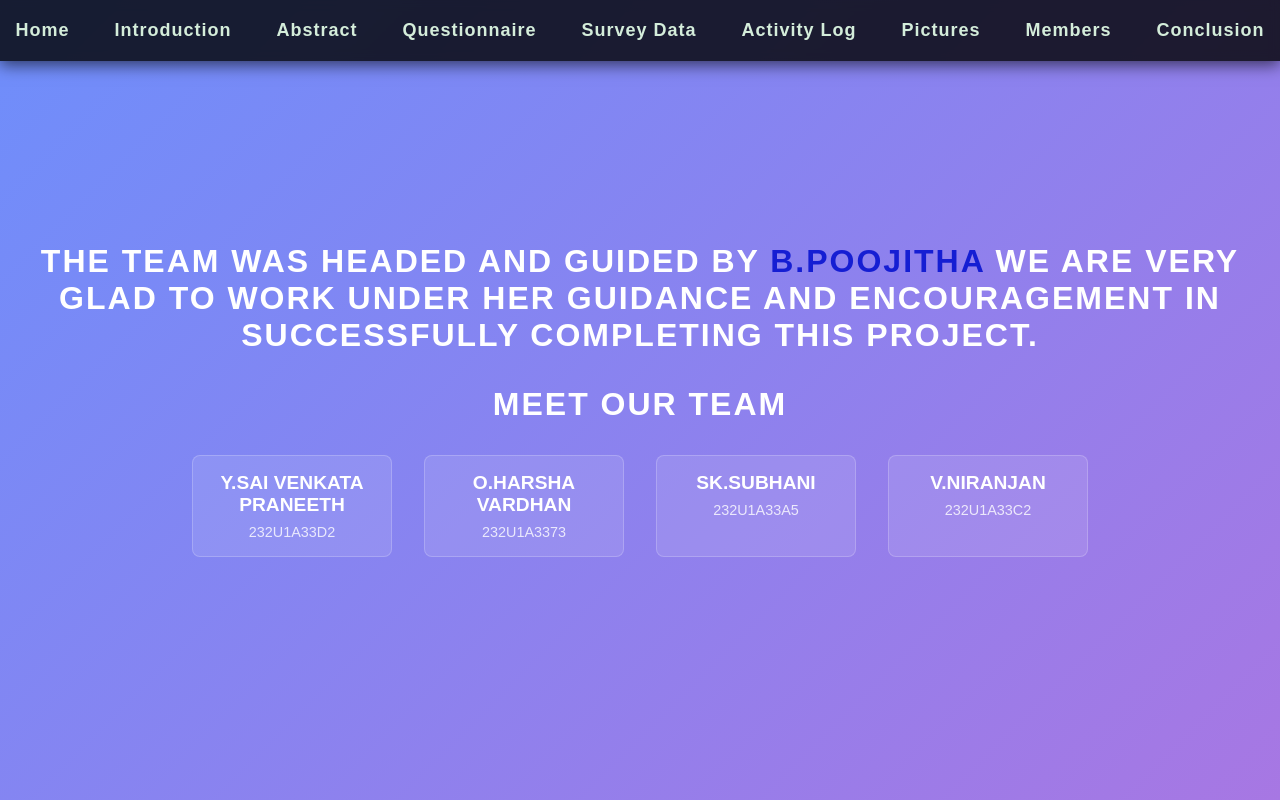
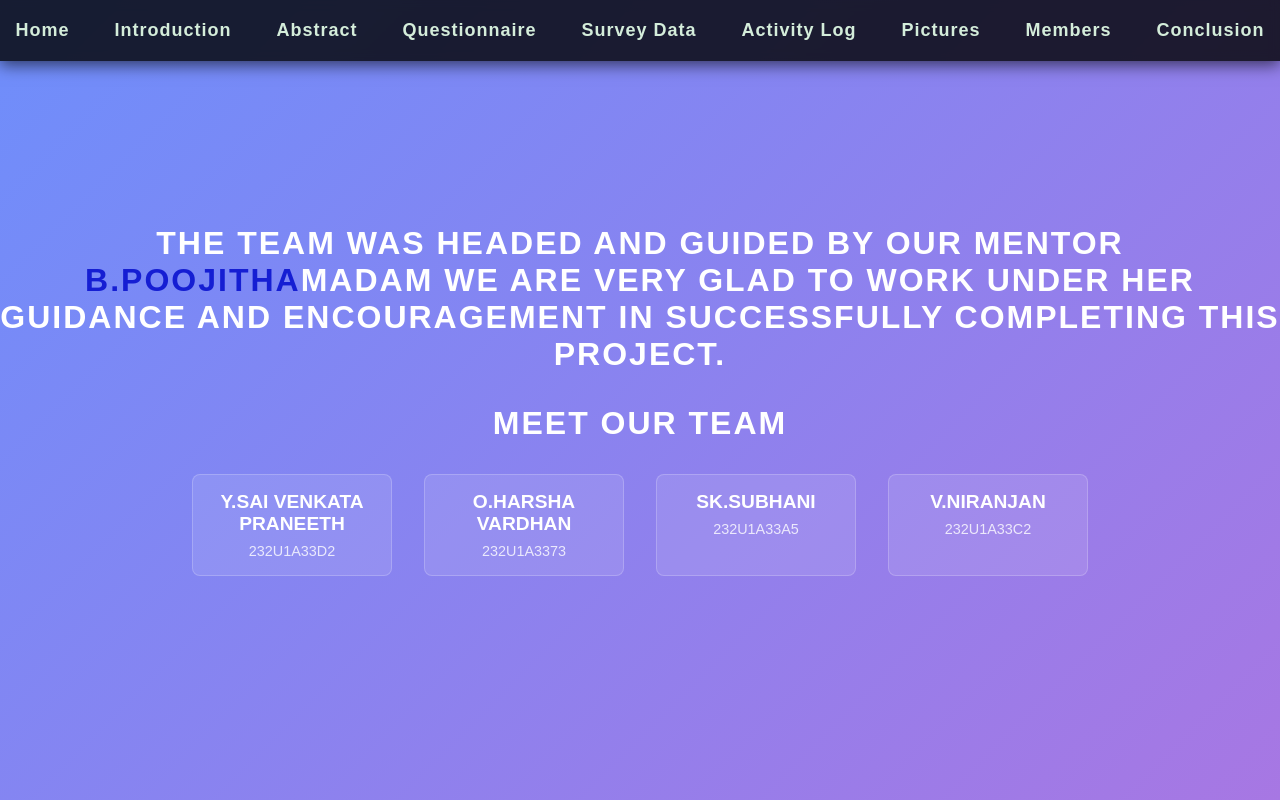
Before and after one commit to PuliPrabhas/CSPW, a plain HTML site: page Members.html in a window 1280 px wide. Drawn offline with Linux system fonts and the light colour scheme.

Commit message:
Update Members.html

```diff
--- a/Members.html
+++ b/Members.html
@@ -99,7 +99,7 @@
           <li><a href="Conclusion.html">Conclusion</a></li>
       </ul>
   </nav>
-    <h1>The team was headed and guided by <span style="color: rgb(21, 30, 211);">B.POOJITHA</span> We are very glad to work under her guidance and encouragement in successfully completing this Project.</h1>
+    <h1>The team was headed and guided by our mentor <span style="color: rgb(21, 30, 211);">B.POOJITHA</span>madam We are very glad to work under her guidance and encouragement in successfully completing this Project.</h1>
   <header>
     <h1>Meet Our Team</h1>
   </header>
```
